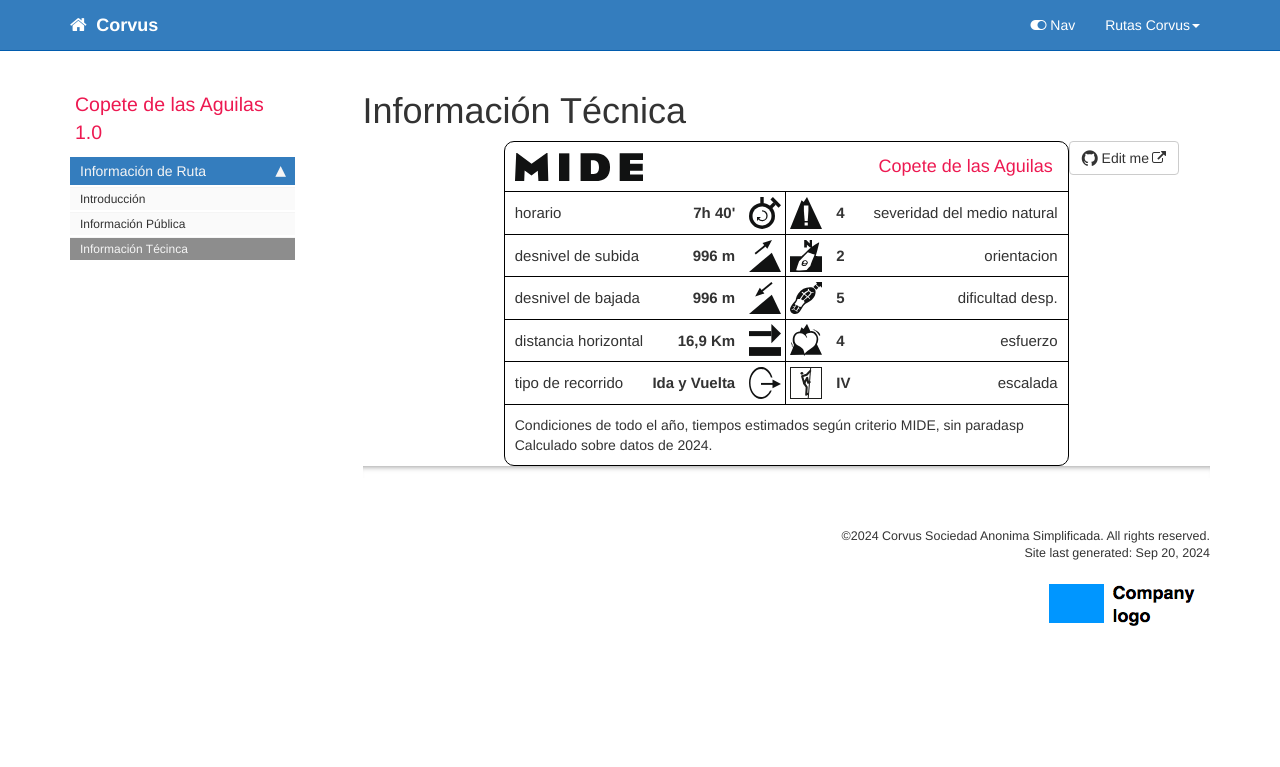
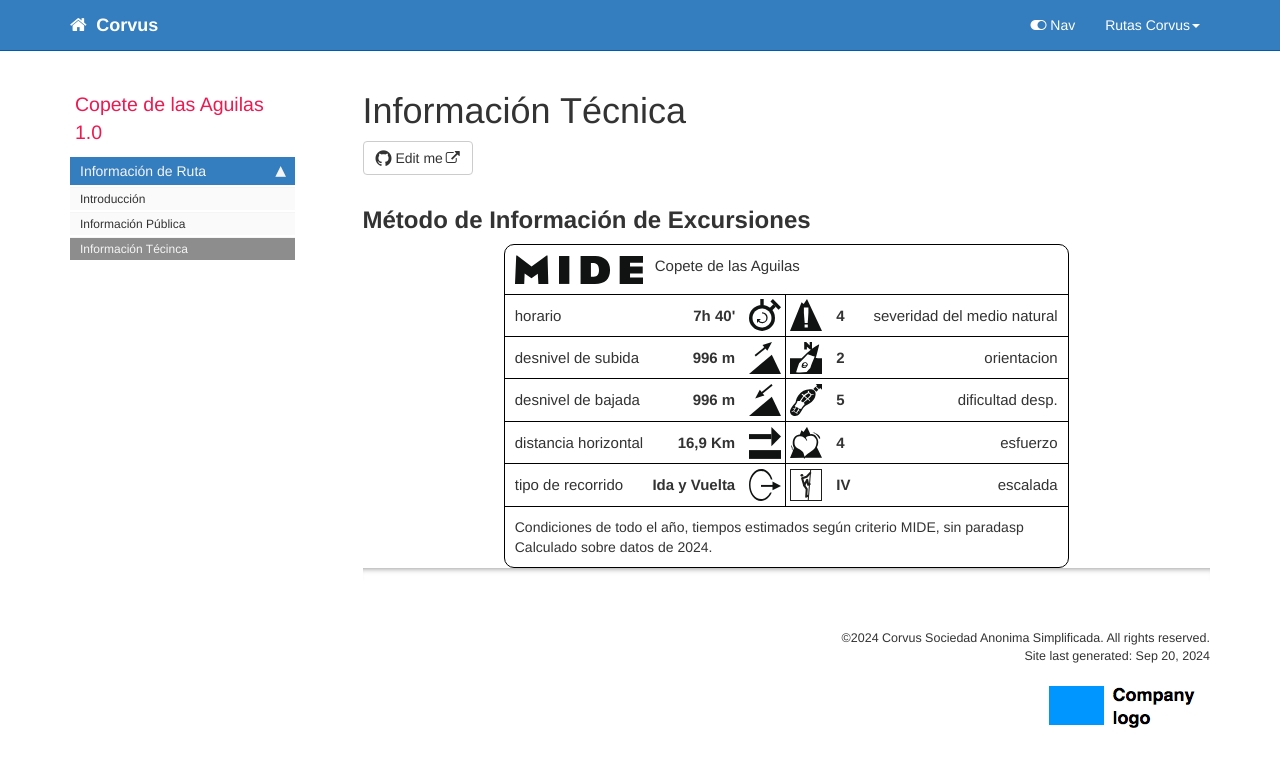
Before and after one commit to UAFS/CorvusRepositorio, a Jekyll site: the page built from pages/02Rutas/04CopeteAguilas/ruta04_technical_details.md, in a window 1280 px wide. Shown: the top 767 px of the page. Built offline with Jekyll 4.4.1, drawn with Linux system fonts in a browser that asks for light colours; comment, search, counter and statistics services are not loaded.

Commit message:
Title Update

```diff
--- a/pages/02Rutas/04CopeteAguilas/ruta04_technical_details.md
+++ b/pages/02Rutas/04CopeteAguilas/ruta04_technical_details.md
@@ -10,9 +10,9 @@
 folder: 02Rutas/04CopeteAguilas
 ---
 
-
+<h2><b>Método de Información de Excursiones</b></h2>
 <div class="mideTable col-md-8 col-md-offset-2 complete">
-	<div class="row mideTitle"><h3>Copete de las Aguilas</h3></div>
+	<div class="row mideTitle">Copete de las Aguilas</div>
 	<div class="row">
 		<ul class="col-md-6 mideDataLeft">
 			<li class="time">
```
